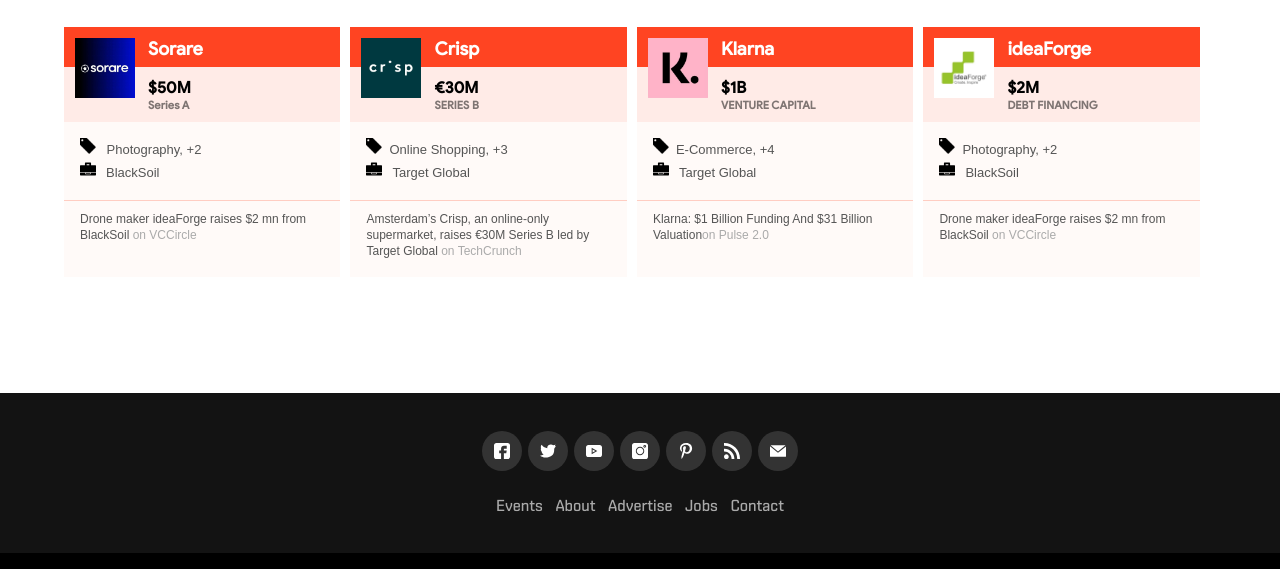
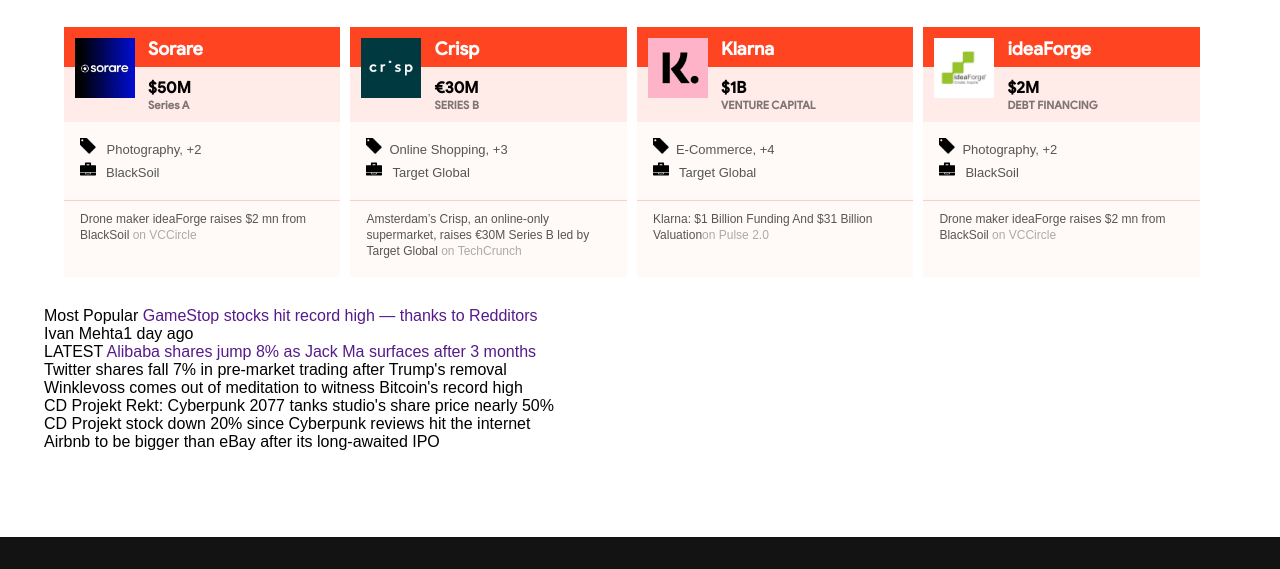
Before and after one commit to wajahat414/mv-wk2_Responsive-Website, a website: page index.html in a window 1280 px wide. Shown: the part 779-1348 px from the top of the page. Drawn offline with Linux system fonts and the light colour scheme; a web font is replaced by a local one.

Commit message:
Create categories section
Add "categories" section and add class names and content for the first article.

```diff
--- a/index.html
+++ b/index.html
@@ -273,6 +273,46 @@
         </div>
       </div>
     </section>
+
+    <section class="categories">
+      <article class="categories-article">
+        <header class="categories-article-main-story">
+            <span>Most Popular</span>
+            <a href="">
+              <span>GameStop stocks hit record high — thanks to Redditors</span>
+            </a>
+            <aside>
+              <a>Ivan Mehta</a><span>1 day ago</span>
+            </aside>
+        </header>
+        <section class="categories-article-latest">
+          <header class="categories-article-latest-header">
+            <div class="categories-article-latest-header-text">
+              <span>
+                LATEST
+              </span>
+              <a href="">
+                Alibaba shares jump 8% as Jack Ma surfaces after 3 months
+              </a>
+            </div>
+            <div class="categories-article-latest-header-img-container">
+            </div>
+          </header>
+          <section class="categories-article-latest-news-link-list">
+            <ul>
+              <li>Twitter shares fall 7% in pre-market trading after Trump's removal</li>
+              <li>Winklevoss comes out of meditation to witness Bitcoin's record high</li>
+              <li>CD Projekt Rekt: Cyberpunk 2077 tanks studio's share price nearly 50%</li>
+              <li>CD Projekt stock down 20% since Cyberpunk reviews hit the internet</li>
+              <li>Airbnb to be bigger than eBay after its long-awaited IPO</li>
+            </ul>
+          </section>
+        </section>
+      </article>
+
+
+    </section>
+
   </main>
 
   <footer class="page-footer">
```
